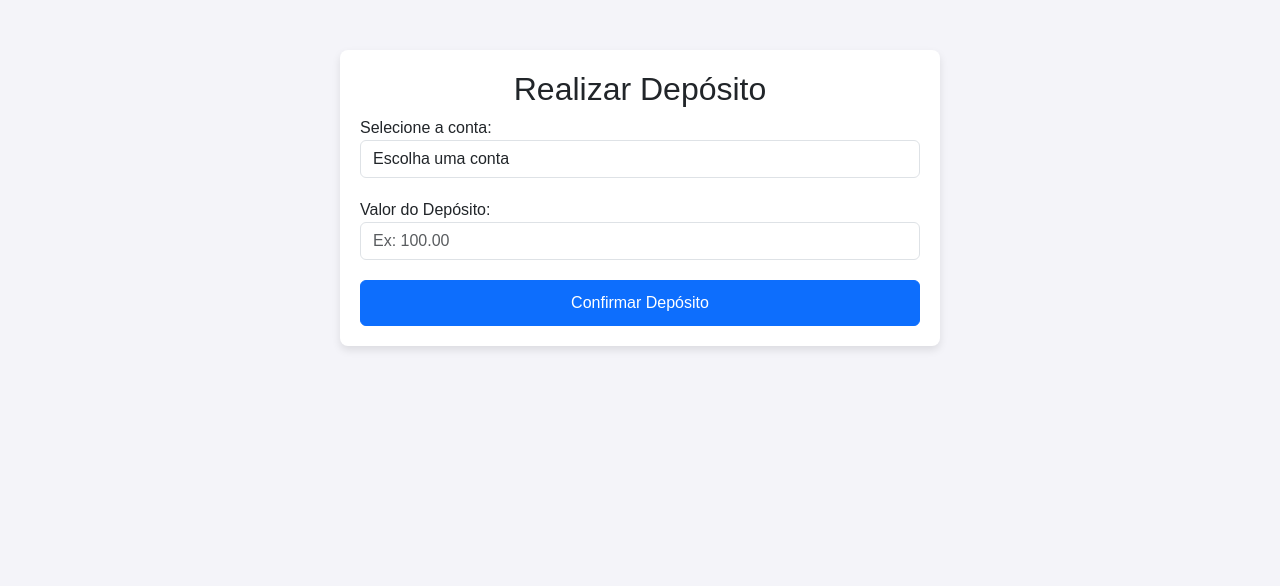
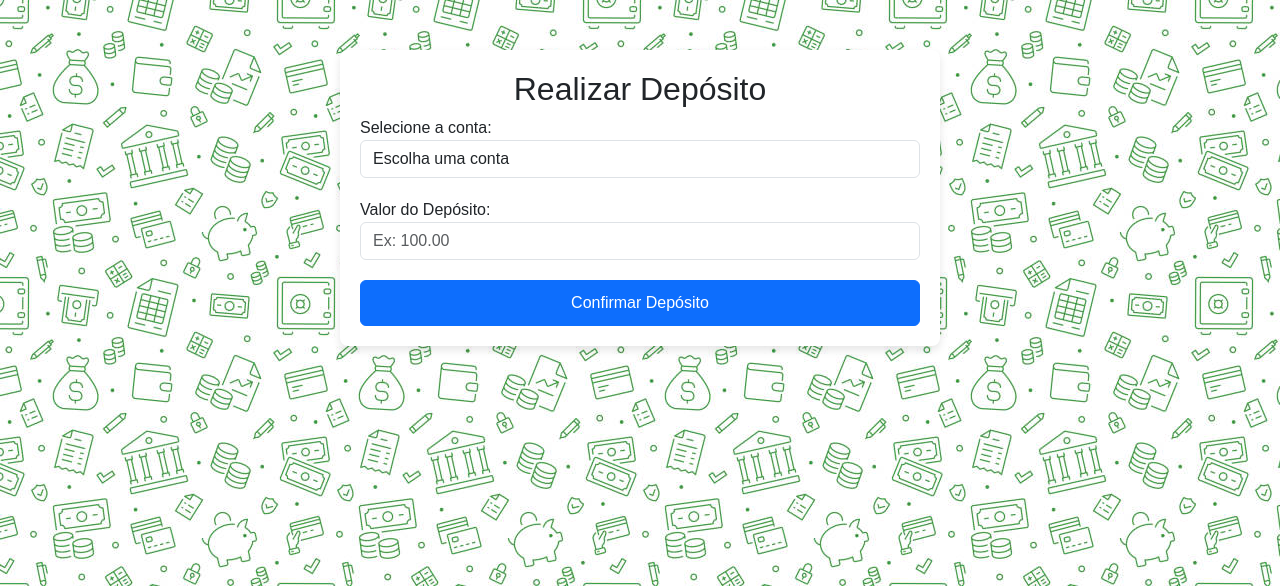
Before and after one commit to Xlane2096/Projeto_Banco, a Flask app: page /deposito in a window 1280 px wide. Shown: the top 586 px of the page. Run offline with Flask 3, Linux system fonts and the light colour scheme; the visitor is signed in with stand-in values (Sample User, id 1); data that the repository does not hold is empty; some libraries are stand-ins or nearby versions.

Commit message:
melhoria na pagina transferencias

```diff
--- a/templates/criar_conta.html
+++ b/templates/criar_conta.html
@@ -8,7 +8,7 @@
     <link href="https://cdn.jsdelivr.net/npm/bootstrap@5.3.0-alpha1/dist/css/bootstrap.min.css" rel="stylesheet">
     <style>
         body {
-            background-color: #f4f4f9;
+            background-image: url("{{ url_for('static', filename='bank.jpg') }}");
             font-family: Arial, sans-serif;
             margin-top: 50px;
         }
--- a/templates/deposito.html
+++ b/templates/deposito.html
@@ -8,7 +8,7 @@
     <link href="https://cdn.jsdelivr.net/npm/bootstrap@5.3.0-alpha1/dist/css/bootstrap.min.css" rel="stylesheet">
     <style>
         body {
-            background-color: #f4f4f9;
+            background-image: url("{{ url_for('static', filename='bank.jpg') }}");
             font-family: Arial, sans-serif;
             margin-top: 50px;
         }
--- a/templates/index.html
+++ b/templates/index.html
@@ -7,7 +7,7 @@
     <style>
         body {
             font-family: Arial, sans-serif;
-            background-color: #f4f7fc;
+            background-image: url("{{ url_for('static', filename='bank.jpg') }}");
             margin: 0;
             padding: 0;
             display: flex;
--- a/templates/login.html
+++ b/templates/login.html
@@ -63,7 +63,7 @@
 
             <!-- Link para criar conta -->
             <div class="mt-3">
-                <p class="form-text">Não tem uma conta? <a href="{{ url_for('criar_usuario') }}">Criar Usuário</a></p>
+                <p class="form-text">Não tem uma conta? <a href="{{ url_for('criar_usuario') }}">Criar User</a></p>
             </div>
         </form>
     </div>
--- a/templates/transacao.html
+++ b/templates/transacao.html
@@ -14,6 +14,10 @@
         }
         .container {
             max-width: 600px;
+            padding: 20px;
+            background-color: white;
+            border-radius: 8px;
+            box-shadow: 0 4px 8px rgba(0, 0, 0, 0.1);
         }
         .form-group {
             margin-bottom: 20px;
```
